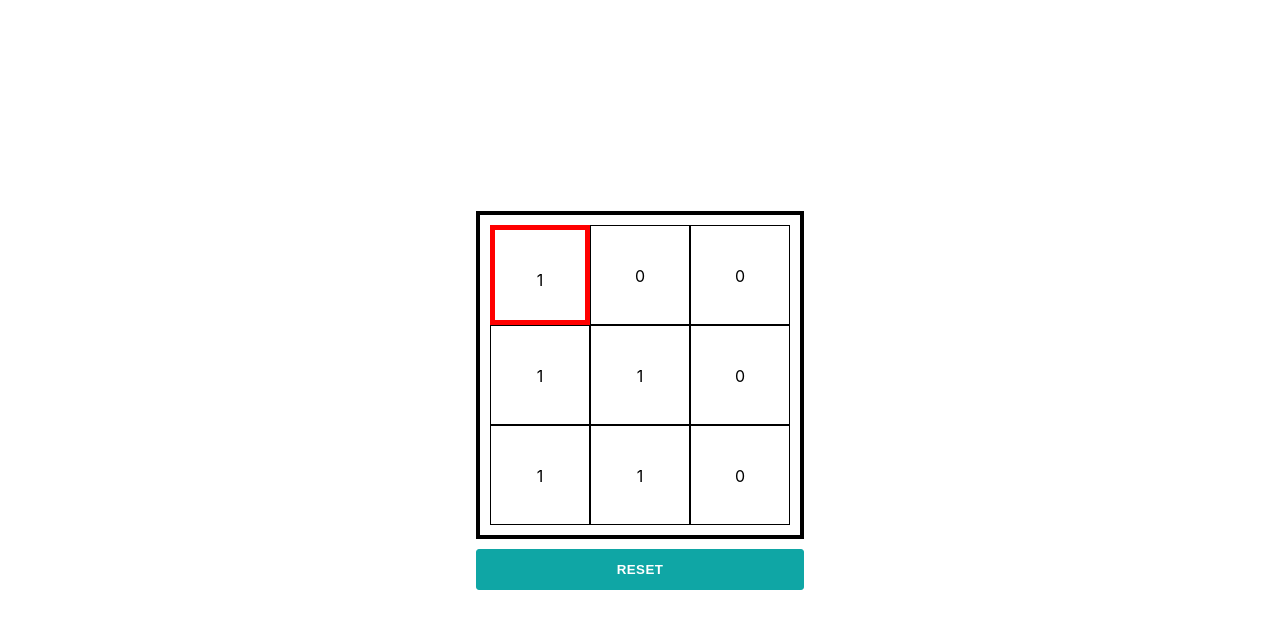
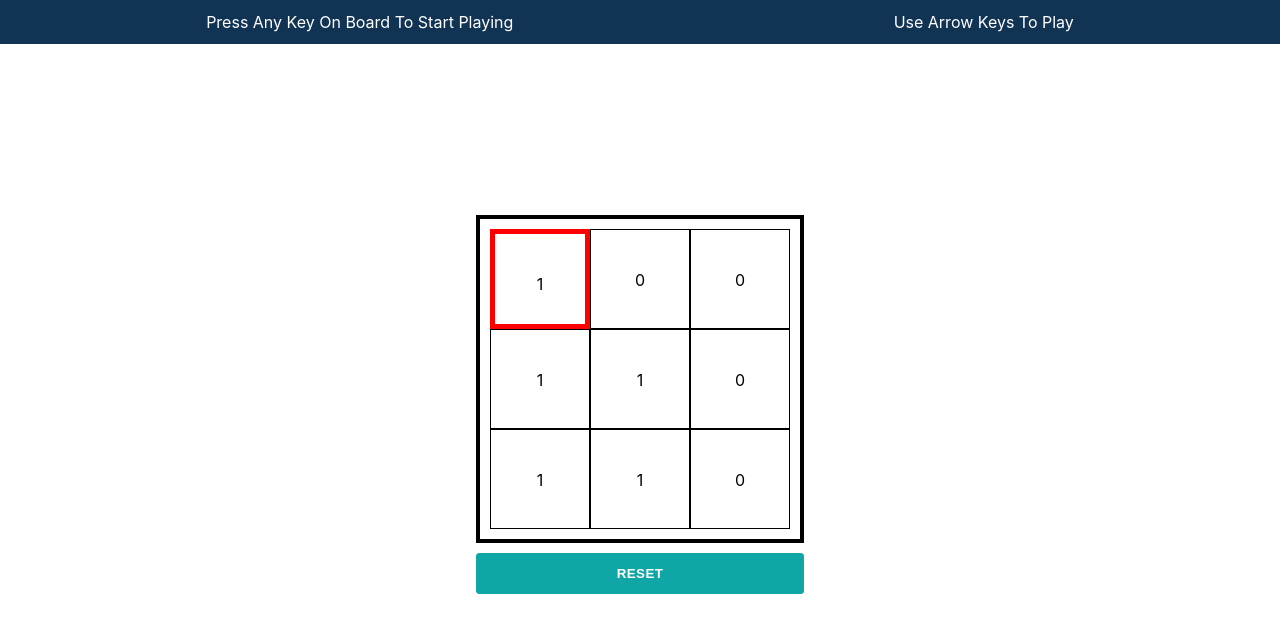
Before and after one commit to youngheart12/boardGame, a React (Create React App) app: page / in a window 1280 px wide. Shown: the top 632 px of the page. Built offline with nearby package versions, Linux system fonts and the light colour scheme.

Commit message:
added nav bar for instructions

```diff
--- a/src/component/board/board.css
+++ b/src/component/board/board.css
@@ -8,11 +8,19 @@
     font-family: sans-serif;
     text-align: center;
   }
+  .topNavBar{
+      background-color: #123454;
+      color: white;
+      padding: 12px 16px;
+     display: flex;
+     justify-content: space-around;
+
+  }
   .parentContainer {
     display: flex;
     justify-content: center;
     align-items: center;
-    height: 100vh;
+  height: 90vh;
   }
   .grid {
     width: 300px;
--- a/src/component/board/board.js
+++ b/src/component/board/board.js
@@ -134,7 +134,19 @@ const restartGameHandler=()=>{
 }
 
   return (
+      <div>
+          <nav className="topNavBar">
+              <div>
+              Press Any Key On Board To Start Playing
+              </div>
+
+              <div>
+              Use Arrow Keys To Play
+              </div>
+          </nav>
+
     <div className="parentContainer">
+
       <div className="boardContainerWrapper">
       { !isUserWon && <div className="boardColumnWrapper">
           {grid.map((row, rowIndex) => (
@@ -166,5 +178,6 @@ const restartGameHandler=()=>{
         </div>
       </div>
     </div>
+    </div>
   );
 }
```
